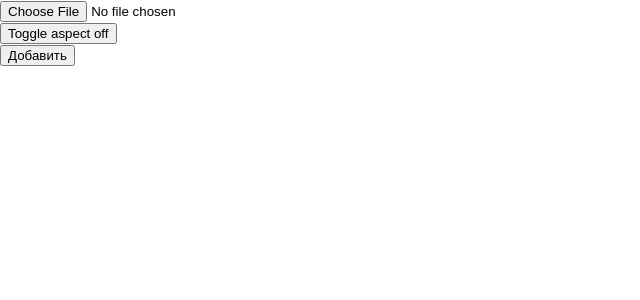
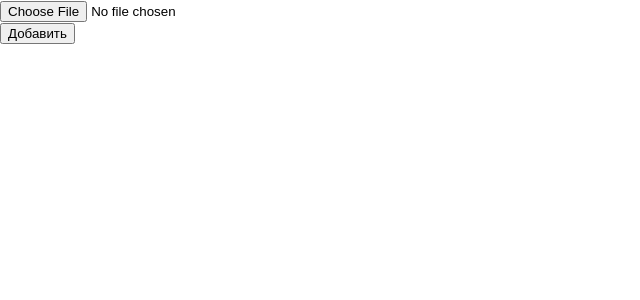
Before and after one commit to SmokeLS/croping, a React (Create React App) app: page / in a window 1280 px wide. Shown: the top 300 px of the page, without its empty margins (0-640 px from the left). Built offline with nearby package versions, Linux system fonts and the light colour scheme.

Commit message:
with react-crop

```diff
--- a/src/App.js
+++ b/src/App.js
@@ -1,23 +1,17 @@
-import React, { useState, useRef, useEffect } from 'react';
+import React, { useState, useRef } from 'react';
 
 import ReactCrop, { centerCrop, makeAspectCrop } from 'react-image-crop';
 import { toJson } from './toJson';
 
 import 'react-image-crop/dist/ReactCrop.css';
 
-// This is to demonstate how to make and center a % aspect crop
-// which is a bit trickier so we use some helper functions.
-
-const json = {};
-
-function centerAspectCrop(mediaWidth, mediaHeight, aspect) {
+function centerAspectCrop(mediaWidth, mediaHeight) {
   return centerCrop(
     makeAspectCrop(
       {
         unit: '%',
         width: 90,
       },
-      aspect,
       mediaWidth,
       mediaHeight,
     ),
@@ -28,7 +22,6 @@ function centerAspectCrop(mediaWidth, mediaHeight, aspect) {
 
 export default function App() {
   const [imgSrc, setImgSrc] = useState('');
-  const previewCanvasRef = useRef(null);
   const imgRef = useRef(null);
 
   const [dimensions, setDimensions] = useState();
@@ -37,7 +30,6 @@ export default function App() {
 
   const [crop, setCrop] = useState();
   const [completedCrop, setCompletedCrop] = useState();
-  const [aspect, setAspect] = useState(16 / 9);
 
   function onSelectFile(e) {
     if (e.target.files && e.target.files.length > 0) {
@@ -52,21 +44,9 @@ export default function App() {
   }
 
   function onImageLoad(e) {
-    if (aspect) {
       const { width, height } = e.currentTarget;
       setDimensions({ height: e.target.naturalHeight, width: e.target.naturalWidth });
-      setCrop(centerAspectCrop(width, height, aspect));
-    }
-  }
-
-  function handleToggleAspectClick() {
-    if (aspect) {
-      setAspect(undefined);
-    } else if (imgRef.current) {
-      const { width, height } = imgRef.current;
-      setAspect(16 / 9);
-      setCrop(centerAspectCrop(width, height, 16 / 9));
-    }
+      setCrop(centerAspectCrop(width, height));
   }
 
   function formateJson() {
@@ -85,16 +65,12 @@ export default function App() {
           <div>{info}</div>
         </div>
         <input type="file" accept="image/*" onChange={onSelectFile} />
-        <div>
-          <button onClick={handleToggleAspectClick}>Toggle aspect {aspect ? 'off' : 'on'}</button>
-        </div>
       </div>
       {!!imgSrc && (
         <ReactCrop
           crop={crop}
           onChange={(_, percentCrop) => setCrop(percentCrop)}
           onComplete={(c) => setCompletedCrop(c)}
-          aspect={aspect}
         >
           <img ref={imgRef} alt="Crop me" src={imgSrc} onLoad={onImageLoad} />
         </ReactCrop>
@@ -103,11 +79,11 @@ export default function App() {
         <button onClick={formateJson}>Добавить</button>
         <pre>
           {json
-            ? json.map((item) => (
-                <>
+            ? json.map((item, index) => (
+                <span key={index}>
                   <br />
                   {item}
-                </>
+                </span>
               ))
             : ''}
         </pre>
--- a/src/Preview.js
+++ b/src/Preview.js
@@ -1,4 +1,3 @@
-import { PixelCrop } from 'react-image-crop';
 import { toJson } from './toJson';
 
 let previewUrl = '';
```
